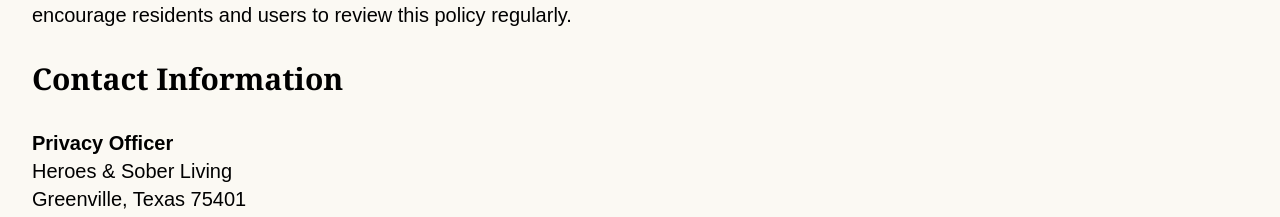
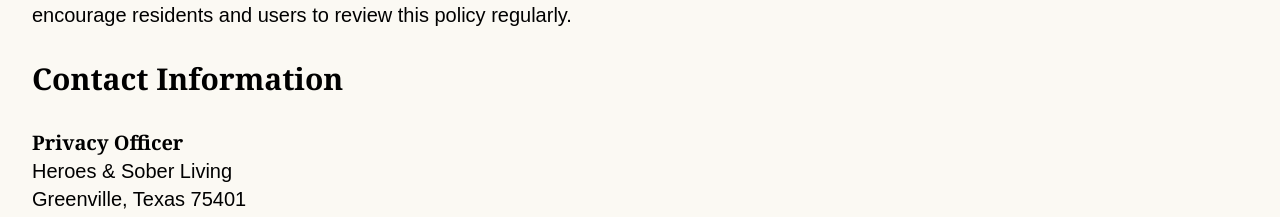
Before and after one commit to VEAJAY/Heroes-Sober-Living, a Next.js app: page /privacy in a window 1280 px wide. Shown: the part 2907-3124 px from the top of the page. Built offline with nearby package versions, Linux system fonts and the light colour scheme.

Commit message:
Few changes to spacing

```diff
--- a/app/page.tsx
+++ b/app/page.tsx
@@ -181,10 +181,10 @@ export default function Home() {
 
       {/* HOW TO */}
       <section className="mt-4 sm:mt-24 flex flex-col text-center items-center justify-center border-5 border-red-900 mx-4 sm:mx-12 pb-12">
-        <h1 className="mt-18 text-gray-900 text-2xl sm:text-5xl font-serif font-semibold relative inline-block">
+        <h1 className="mt-12 p-6 text-gray-900 text-2xl sm:text-5xl font-serif font-semibold relative inline-block">
           Want To Know How To Start With Us?
         </h1>
-        <div className="w-24 mt-8 border-b-4 border-gray-900"></div>
+        <div className="w-24 mt-2 border-b-4 border-gray-900"></div>
         <h3 className="mt-8 px-4 sm:text-2xl max-w-2xl">
           It is easier than ever to join a community that is right for you, with
           all the support needed through your journey.
--- a/app/privacy/page.tsx
+++ b/app/privacy/page.tsx
@@ -181,7 +181,7 @@ export default function Privacy() {
         </h1>
         <ul className="text-xl mt-8">
           <li>
-            <b>Privacy Officer</b>
+            <b className="font-serif">Privacy Officer</b>
           </li>
           <li>Heroes & Sober Living</li>
           <li>Greenville, Texas 75401</li>
```
